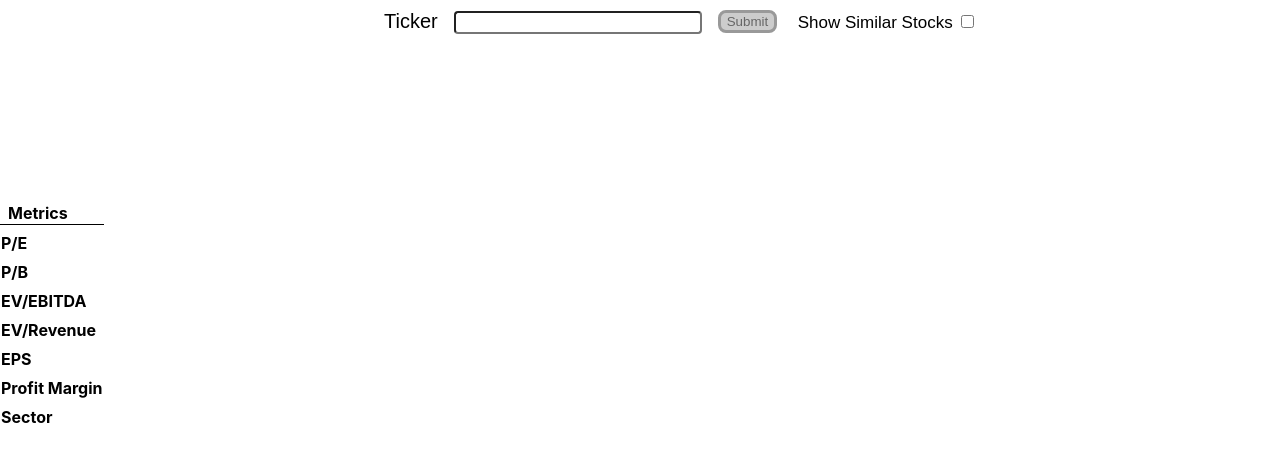
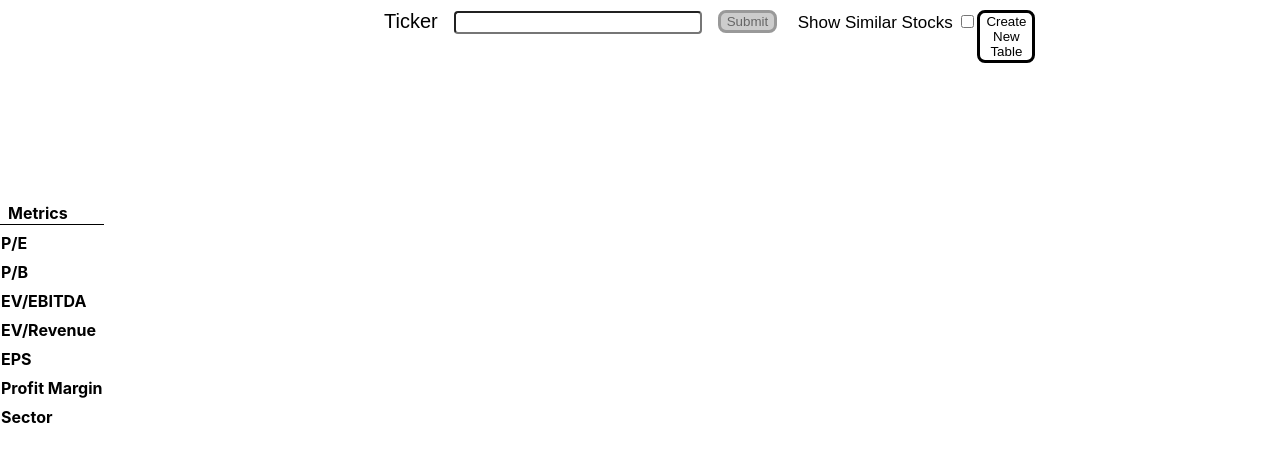
Before and after one commit to mattlee2021/Stock-Comparable-Analysis-App, a React (Create React App) app: page / in a window 1280 px wide. Shown: the top 462 px of the page. Built offline with nearby package versions, Linux system fonts and the light colour scheme.

Commit message:
implement multiple tables

```diff
--- a/src/App.js
+++ b/src/App.js
@@ -1,9 +1,26 @@
 import React, { useState } from "react";
 import Card from "./components/Card";
 import StockSearch from "./components/StockSearch";
+import TableContainer from "./components/TableContainer";
 
 function App() {
   const [stockData, setStockData] = useState([]);
+  const [tableData, setTableData] = useState([[]]);
+  // const getStockData = (newStock, isAutoGenerated) => {
+  //   for (const stock of stockData) {
+  //     if (!isAutoGenerated && newStock.Ticker === stock.Ticker) {
+  //       // alert(newStock.Ticker + " is already on your list!");
+  //       return;
+  //     } else if (newStock.Ticker === stock.Ticker) {
+  //       return;
+  //     }
+  //   }
+
+  //   setStockData((prev) => {
+  //     return [...prev, newStock];
+  //   });
+  // };
+
   const getStockData = (newStock, isAutoGenerated) => {
     for (const stock of stockData) {
       if (!isAutoGenerated && newStock.Ticker === stock.Ticker) {
@@ -14,15 +31,46 @@ function App() {
       }
     }
 
-    setStockData((prev) => {
-      return [...prev, newStock];
+    const temp = tableData.slice();
+    temp[temp.length - 1].push(newStock);
+    setTableData(temp);
+
+    // how to put the stock in the last place of tableData
+    // AND re-render the entire app
+
+    // tableData[tableData.length - 1].push(newStock);
+
+    // console.log("temp", temp);
+    // setStockData((prev) => {
+    //   return [...prev, newStock];
+    // });
+    //setTableData([stockData]);
+    // setTableData((prevStockList) => {
+    //   return [...prevStockList, stockData];
+    // });
+  };
+
+  console.log(tableData);
+
+  const handleCreateTable = (event) => {
+    event.preventDefault();
+    setTableData((prev) => {
+      return [...prev, []];
     });
+    setStockData([]);
   };
+
+  console.log("tableData", tableData);
 
   return (
     <React.Fragment>
-      <StockSearch getStockData={getStockData} />
-      <Card stockData={stockData} setStockData={setStockData} />
+      <StockSearch
+        getStockData={getStockData}
+        handleCreateTable={handleCreateTable}
+        setStockData={setStockData}
+      />
+      {/* <Card stockData={stockData} setStockData={setStockData} /> */}
+      <TableContainer tableData={tableData} setStockData={setStockData} />
     </React.Fragment>
   );
 }
--- a/src/Components/StockSearch.js
+++ b/src/Components/StockSearch.js
@@ -16,6 +16,9 @@ const StockSearch = (props) => {
     const stockToAdd = await FetchStocks(ticker);
     if (stockToAdd) {
       props.getStockData(stockToAdd, false);
+      // props.setStockData((prev) => {
+      //   return [...prev, newStock];
+      // });
     }
   };
 
@@ -39,9 +42,7 @@ const StockSearch = (props) => {
   };
 
   const onChangeInput = async (event) => {
-    console.log(event.target.value);
     const input = event.target.value;
-    console.log("input", input);
     setTicker(() => input);
     setSuggestedResults(() => []);
     searchResults = await FetchStockNames(input);
@@ -80,6 +81,10 @@ const StockSearch = (props) => {
             }}
           />
         </div>
+
+        <button type="submit" onClick={props.handleCreateTable}>
+          Create New Table
+        </button>
       </div>
       <div className="searchResults">
         {suggestedResults.map((stock) => {
--- /dev/null
+++ b/src/Components/TableContainer.js
@@ -0,0 +1,10 @@
+import Card from "./Card";
+const TableContainer = (props) => {
+  const { tableData, setStockData } = props;
+  console.log("tableData container", tableData);
+  return tableData.map((stockData) => {
+    return <Card stockData={stockData} setStockData={setStockData} />;
+  });
+};
+
+export default TableContainer;
```
